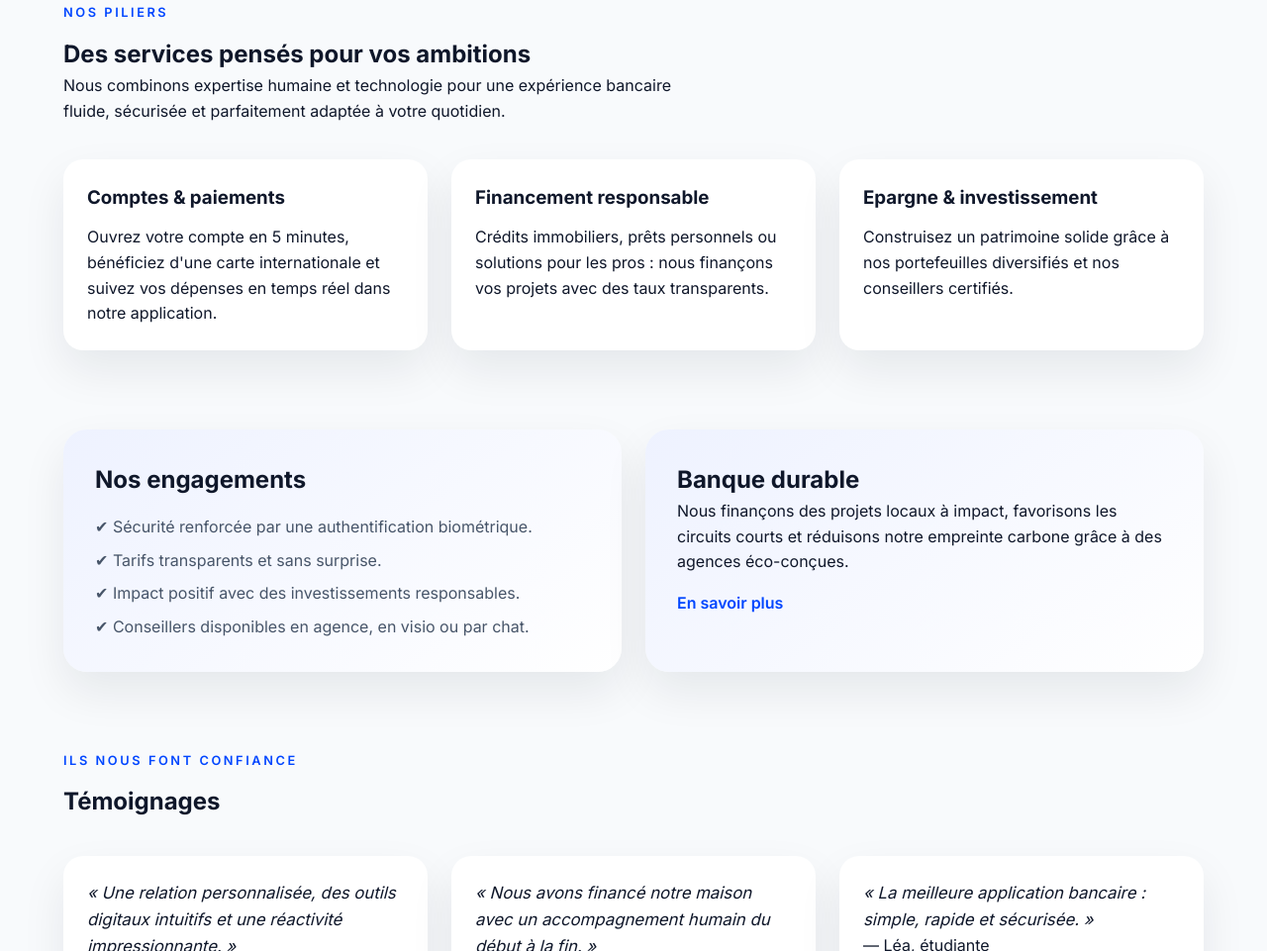
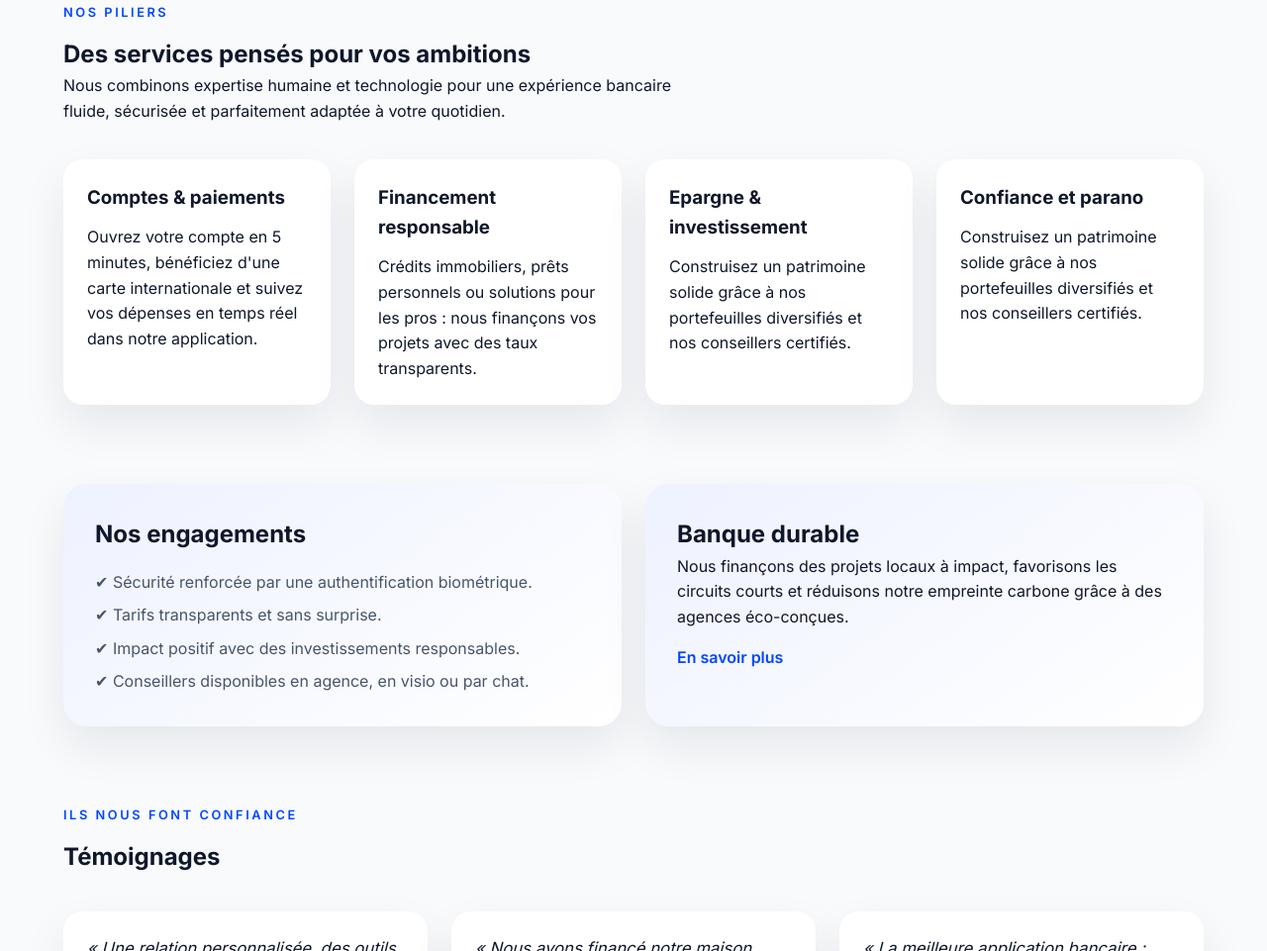
Before and after one commit to VVaps/projetgit, a plain HTML site: page index.html in a window 1280 px wide. Shown: the part 759-1720 px from the top of the page at 99% size. Drawn offline with Linux system fonts and the light colour scheme.

Commit message:
ajout d'un nouveau service

```diff
--- a/index.html
+++ b/index.html
@@ -67,6 +67,10 @@
                     <h3>Epargne & investissement</h3>
                     <p>Construisez un patrimoine solide grâce à nos portefeuilles diversifiés et nos conseillers certifiés.</p>
                 </article>
+                <article>
+                    <h3>Confiance et parano</h3>
+                    <p>Construisez un patrimoine solide grâce à nos portefeuilles diversifiés et nos conseillers certifiés.</p>
+                </article>
             </div>
         </section>
 
```
